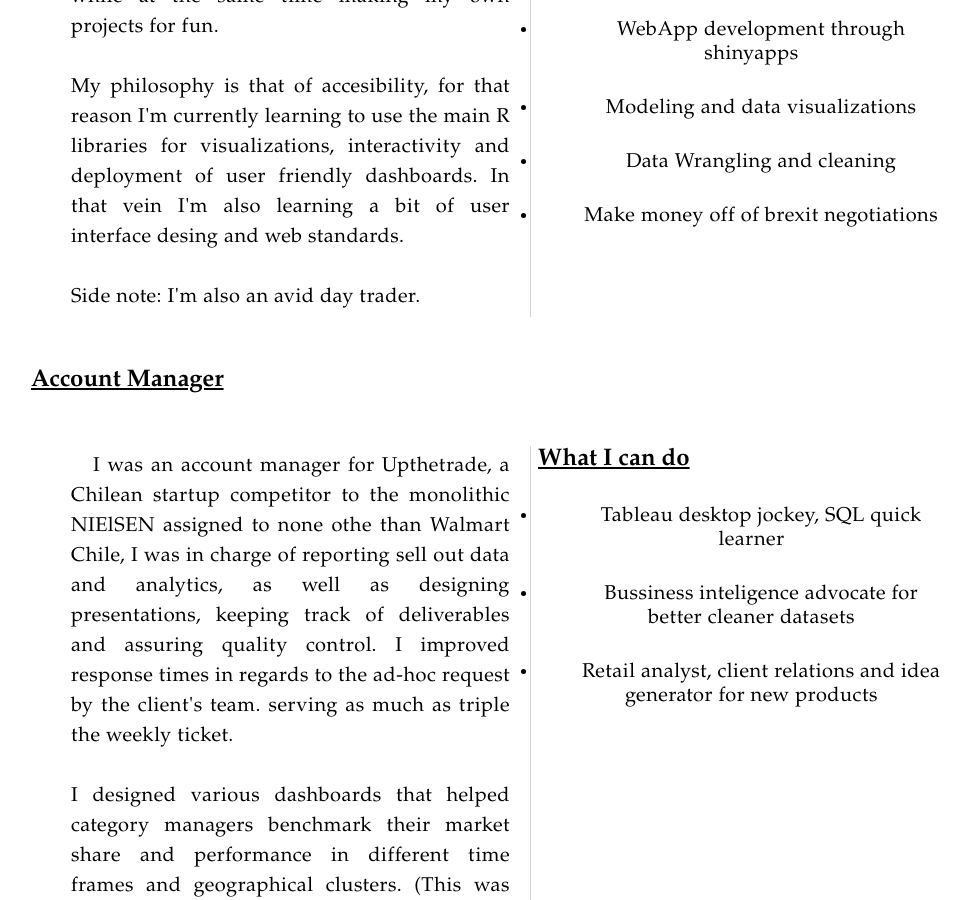
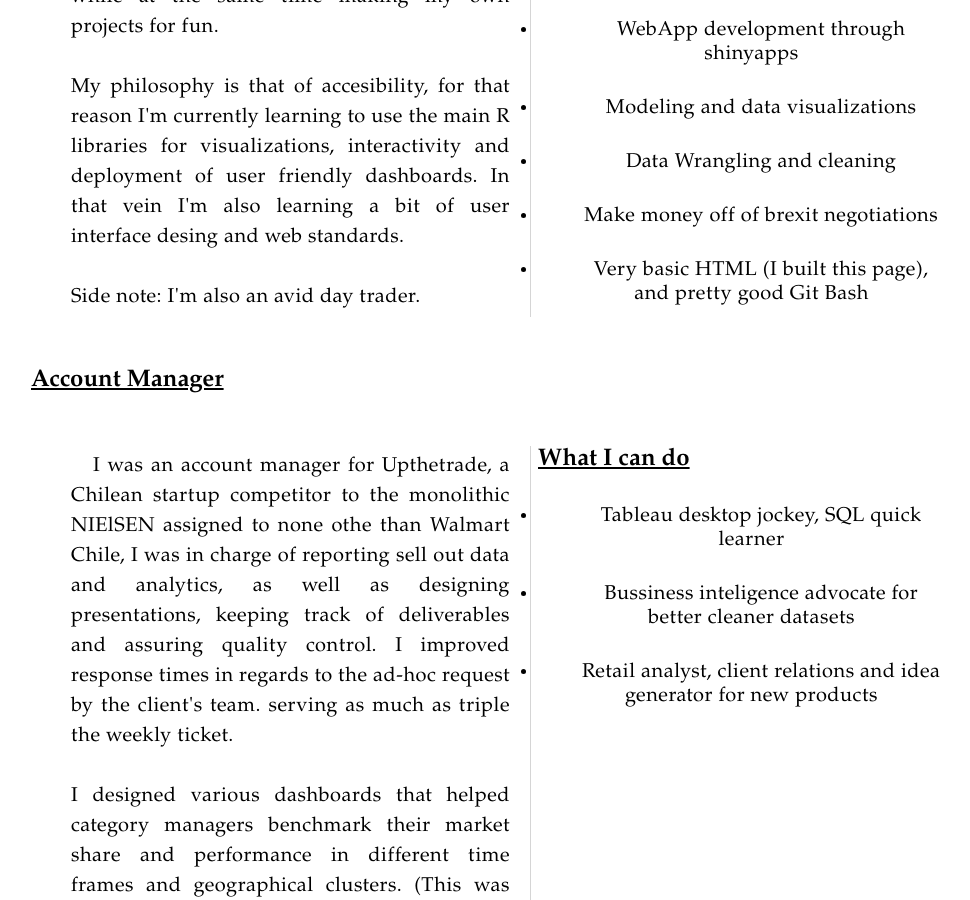
Before and after one commit to sblasco7/sblasco7.github.io, a Jekyll site: the page cv.html, which Jekyll copies as it is, in a window 1280 px wide and 900 px high, scrolled down 937 px. Shown: the whole window, without its empty margins (157-1127 px from the left). Built offline with Jekyll 4.4.1, drawn with Linux system fonts in a browser that asks for light colours.

Commit message:
Update cv.html

```diff
--- a/cv.html
+++ b/cv.html
@@ -57,6 +57,7 @@
 					<li>Modeling and data visualizations</li>
 					<li>Data Wrangling and cleaning</li>
 					<li>Make money off of brexit negotiations</li>
+					<li>Very basic HTML (I built this page), and pretty good Git Bash</li>
 				</ul>
 		    </div>
 		</div>
```
